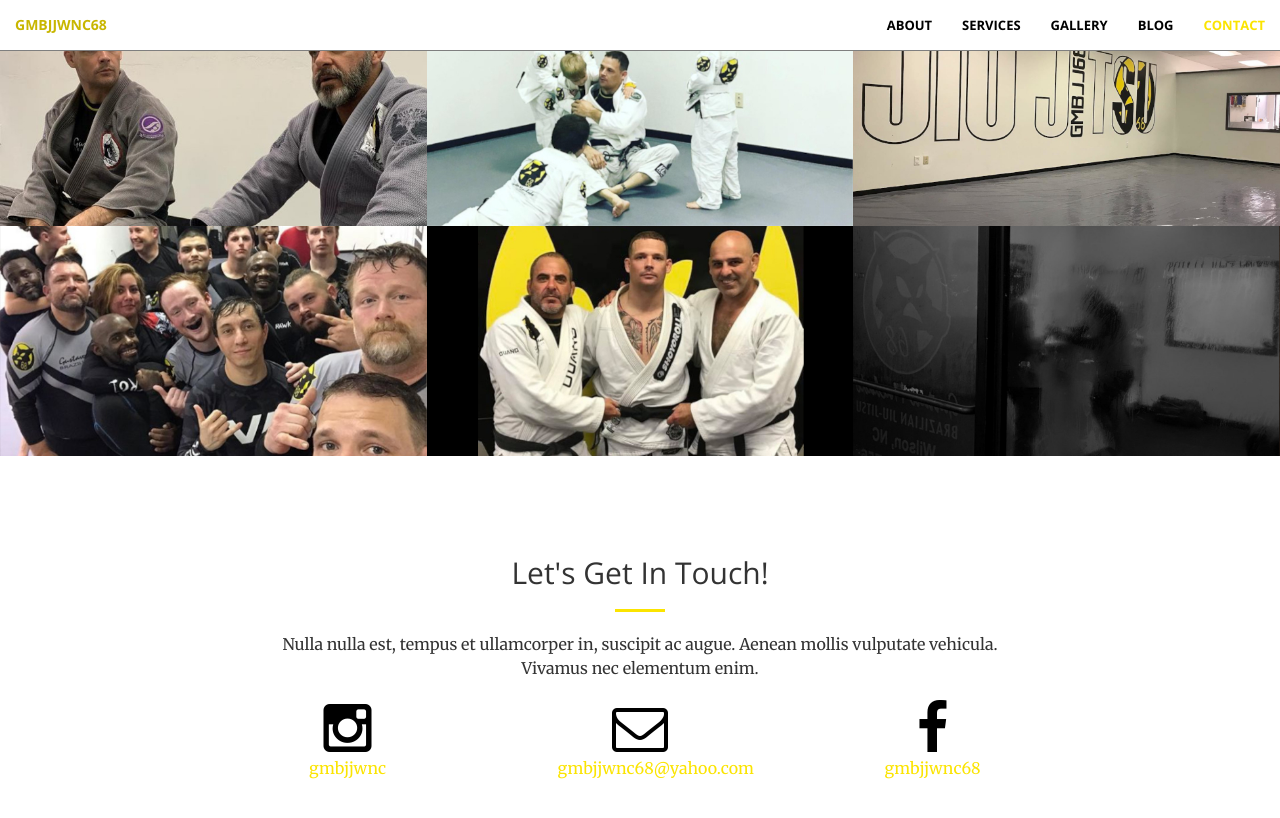
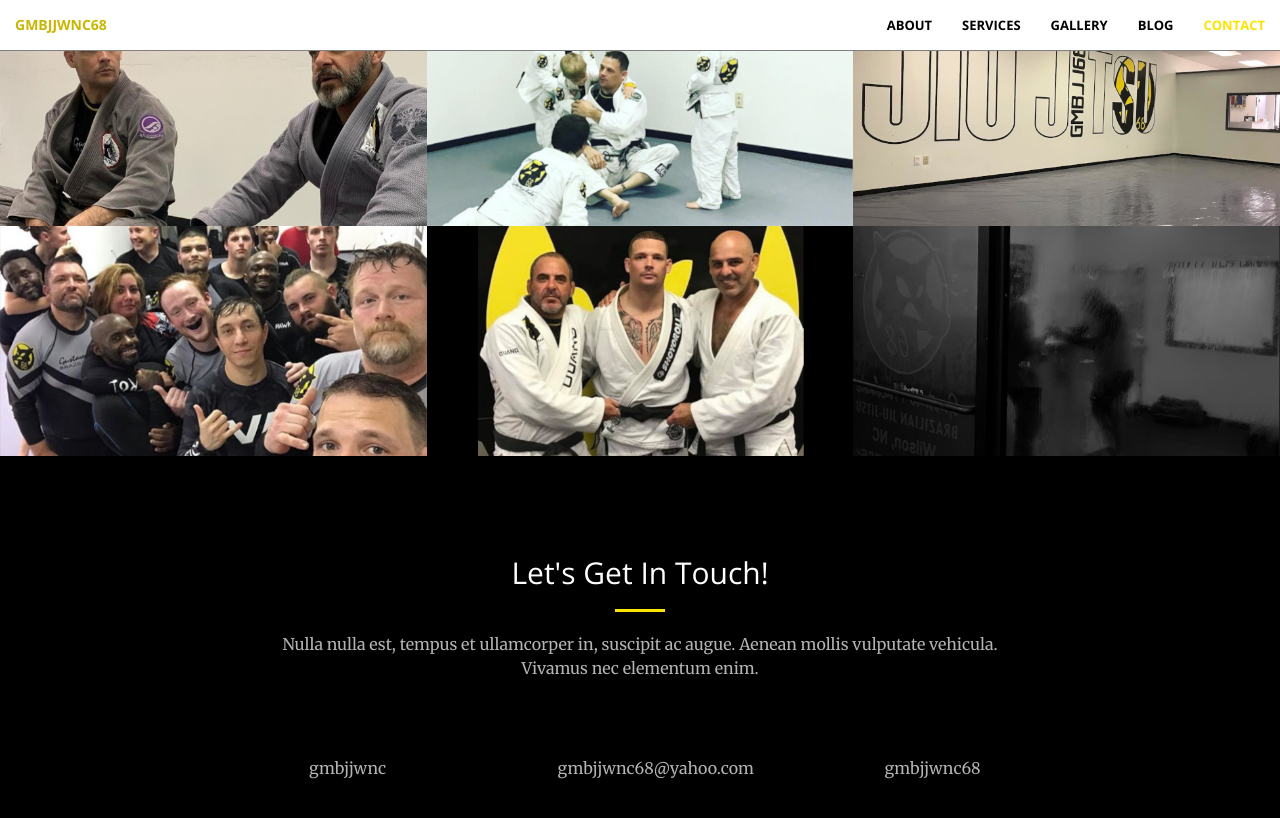
Before and after one commit to gmbjjwnc68/gmbjjwnc68.github.io, a Jekyll site: the page built from index.html, in a window 1280 px wide and 900 px high, scrolled down 1990 px. Shown: the top 818 px of the window. Built offline with Jekyll 4.4.1, drawn with Linux system fonts in a browser that asks for light colours.

Commit message:
Change contact.html colors

```diff
--- a/_includes/contact.html
+++ b/_includes/contact.html
@@ -1,30 +1,30 @@
-<section id="contact">
+<section class="bg-dark" id="contact">
     <div class="container">
         <div class="row">
             <div class="col-lg-8 col-lg-offset-2 text-center">
                 <h2 class="section-heading">Let's Get In Touch!</h2>
                 <hr class="primary">
-                <p>Nulla nulla est, tempus et ullamcorper in, suscipit ac augue. Aenean mollis vulputate vehicula. Vivamus nec elementum enim.</p>
+                <p class="text-faded">Nulla nulla est, tempus et ullamcorper in, suscipit ac augue. Aenean mollis vulputate vehicula. Vivamus nec elementum enim.</p>
             </div>
         </div>
         <div class="row">
             <div class="col-lg-2 col-lg-offset-2 text-center">
                 <a href="https://instagram.com/{{ site.instagram_username }}">
                     <i class="fa fa-instagram fa-3x wow bounceIn" data-wow-delay=".1s"></i>
-                    <p>{{ site.instagram_username }}</p>
+                    <p class="text-faded">{{ site.instagram_username }}</p>
                 </a>
             </div>
             <div class="col-lg-2 col-lg-offset-1 text-center">
                 <!-- col-lg-offset-2 -->
                 <a href="mailto:{{ site.email }}">
                     <i class="fa fa-envelope-o fa-3x wow bounceIn" data-wow-delay=".1s"></i>
-                    <p>gmbjjwnc68@yahoo.com</p>
+                    <p class="text-faded">gmbjjwnc68@yahoo.com</p>
                 </a>
             </div>
             <div class="col-lg-2 col-lg-offset-1 text-center">
                 <a href="https://facebook.com/{{ site.facebook_username }}">
                     <i class="fa fa-facebook fa-3x wow bounceIn" data-wow-delay=".1s"></i>
-                    <p>{{ site.facebook_username }}</p>
+                    <p class="text-faded">{{ site.facebook_username }}</p>
                 </a>
             </div>
         </div>
```
